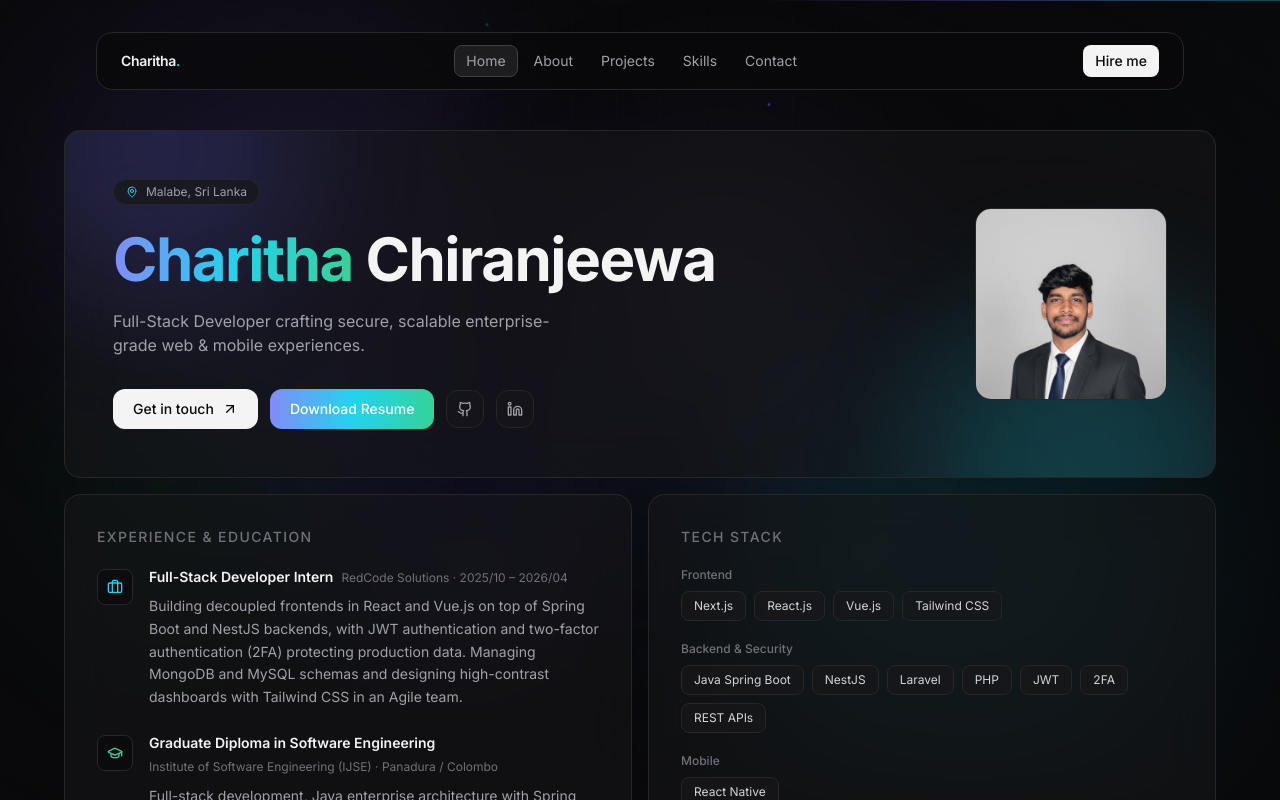
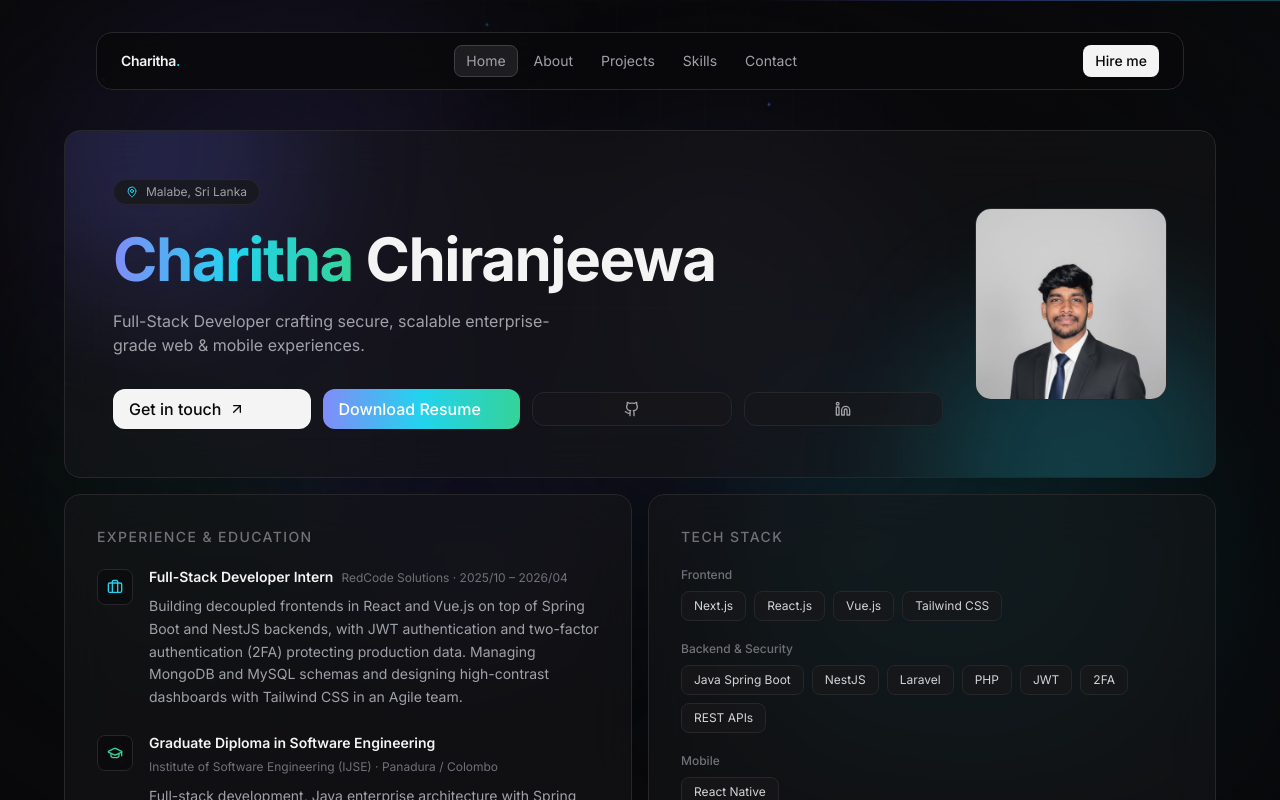
Before and after one commit to charitha200304/new-portfolio, a Next.js app: page / in a window 1280 px wide. Shown: the top 800 px of the page. Built offline with nearby package versions, Linux system fonts and the light colour scheme.

Commit message:
feat: add animated Hero component with profile information and social links

```diff
--- a/components/Hero.js
+++ b/components/Hero.js
@@ -71,7 +71,7 @@ export default function Hero() {
               e.preventDefault();
               document.getElementById("contact")?.scrollIntoView({ behavior: "smooth" });
             }}
-            className="group inline-flex items-center gap-2 rounded-xl bg-zinc-100 w-full sm:w-auto mb-2 sm:mb-0 px-5 py-2.5 text-sm font-medium text-zinc-950 transition-transform duration-200 hover:scale-[1.03]"
+            className="group inline-flex items-center gap-2 rounded-xl bg-zinc-100 hover:bg-zinc-200 shadow-sm w-full sm:w-auto sm:flex-1 mb-2 sm:mb-0 px-4 py-2 text-base font-medium text-zinc-950 transition-transform duration-200 hover:scale-105"
           >
             Get in touch
             <ArrowUpRight className="h-4 w-4 transition-transform duration-200 group-hover:translate-x-0.5 group-hover:-translate-y-0.5" />
@@ -79,7 +79,7 @@ export default function Hero() {
           <a
             href="/resume.pdf"
             download="Charitha_Resume.pdf"
-            className="group inline-flex items-center gap-2 rounded-xl bg-gradient-to-r from-indigo-400 via-cyan-400 to-emerald-400 w-full sm:w-auto mb-2 sm:mb-0 px-5 py-2.5 text-sm font-medium text-white transition-transform duration-200 hover:scale-[1.03]"
+            className="group inline-flex items-center gap-2 rounded-xl bg-gradient-to-r from-indigo-400 via-cyan-400 to-emerald-400 hover:brightness-110 shadow-sm w-full sm:w-auto sm:flex-1 mb-2 sm:mb-0 px-4 py-2 text-base font-medium text-white transition-transform duration-200 hover:scale-105"
           >
             Download Resume
           </a>
@@ -88,7 +88,7 @@ export default function Hero() {
             target="_blank"
             rel="noopener noreferrer"
             aria-label="GitHub profile"
-            className="inline-flex items-center justify-center rounded-xl border border-zinc-800 bg-zinc-900/60 w-full sm:w-auto mb-2 sm:mb-0 p-2.5 text-zinc-400 transition-colors hover:border-zinc-700 hover:text-zinc-100"
+            className="inline-flex items-center justify-center rounded-xl border border-zinc-800 bg-zinc-900/60 hover:brightness-110 shadow-sm w-full sm:w-auto sm:flex-1 mb-2 sm:mb-0 px-4 py-2 text-base text-zinc-400 transition-colors hover:border-zinc-700 hover:text-zinc-100"
           >
             <Github className="h-4 w-4" />
           </a>
@@ -97,7 +97,7 @@ export default function Hero() {
             target="_blank"
             rel="noopener noreferrer"
             aria-label="LinkedIn profile"
-            className="inline-flex items-center justify-center rounded-xl border border-zinc-800 bg-zinc-900/60 w-full sm:w-auto mb-2 sm:mb-0 p-2.5 text-zinc-400 transition-colors hover:border-zinc-700 hover:text-zinc-100"
+            className="inline-flex items-center justify-center rounded-xl border border-zinc-800 bg-zinc-900/60 hover:brightness-110 shadow-sm w-full sm:w-auto sm:flex-1 mb-2 sm:mb-0 px-4 py-2 text-base text-zinc-400 transition-colors hover:border-zinc-700 hover:text-zinc-100"
           >
             <Linkedin className="h-4 w-4" />
           </a>
```
